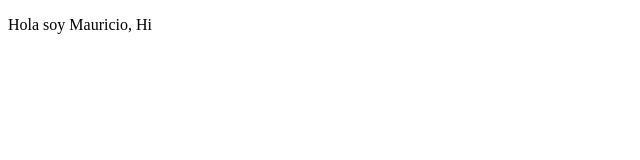
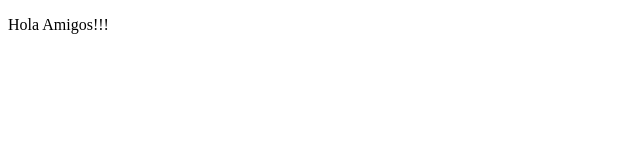
Before and after one commit to mauroqs/proyectoDemoCursoPrework, a plain HTML site: page index.html in a window 1280 px wide. Shown: the full height of the page, 0-640 px from the left. Drawn offline with Linux system fonts and the light colour scheme.

Commit message:
Cambios 1

```diff
--- a/index.html
+++ b/index.html
@@ -7,6 +7,6 @@
     <title>Hola Mundo</title>
 </head>
 <body>
-    <p>Hola soy Mauricio, Hi</p>
+    <p>Hola Amigos!!!</p>
 </body>
 </html>
```
